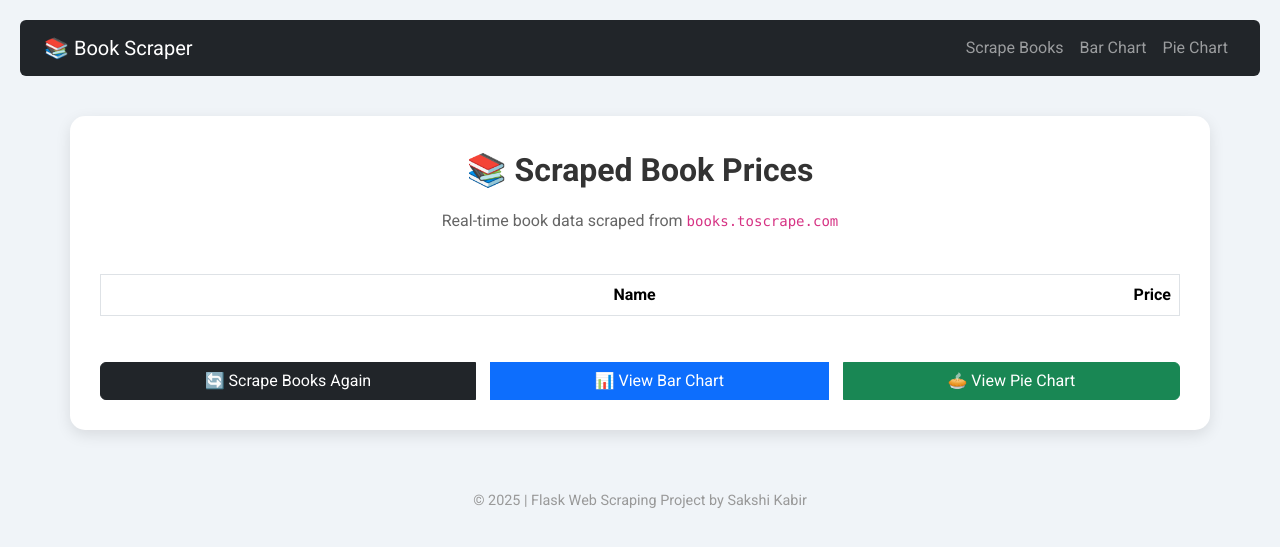
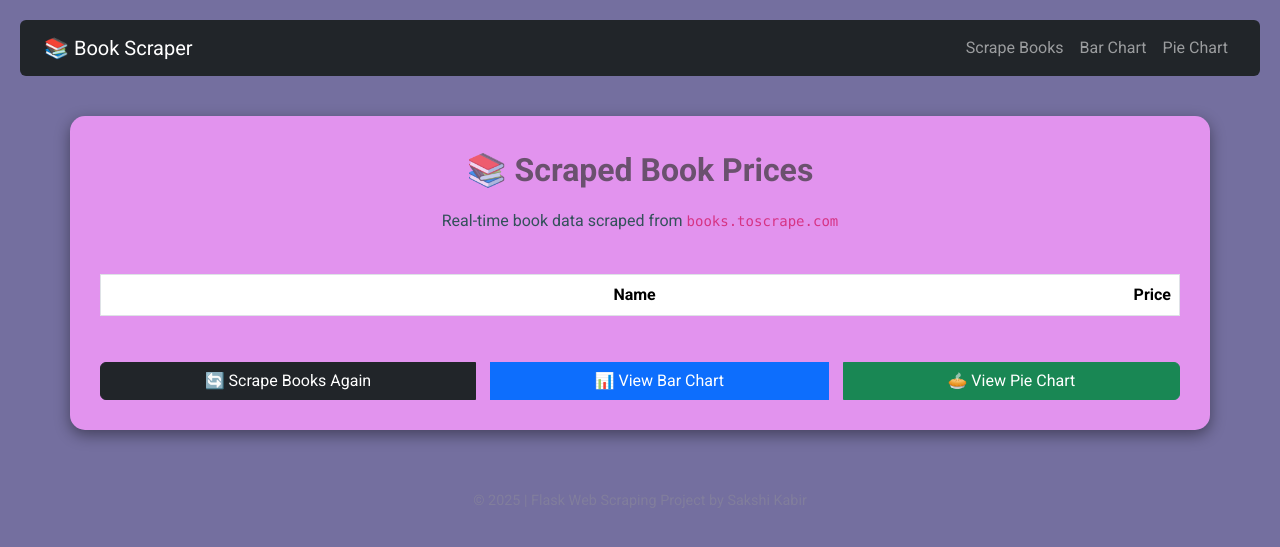
Before and after one commit to Sakshikabir/Flask-Scraping, a Flask app: page /scrape in a window 1280 px wide. Shown: the top 547 px of the page. Run offline with Flask 3, Linux system fonts and the light colour scheme; data that the repository does not hold is empty.

Commit message:
Initial commit

```diff
--- a/templates/home.html
+++ b/templates/home.html
@@ -13,13 +13,13 @@
     <style>
         body {
             font-family: 'Roboto', sans-serif;
-            background-color: #f0f4f8;
+            background-color: #6c6799f0;
             padding: 20px;
         }
         .container {
-            background-color: white;
+            background-color: rgb(226, 147, 238);
             border-radius: 15px;
-            box-shadow: 0 5px 15px rgba(0,0,0,0.1);
+            box-shadow: 0 5px 15px rgba(0, 0, 0, 0.419);
             padding: 30px;
             margin-top: 40px;
         }
@@ -27,12 +27,12 @@
             text-align: center;
             margin-bottom: 15px;
             font-size: 2rem;
-            color: #333;
+            color: #333333af;
             font-weight: bold;
         }
         .description {
             text-align: center;
-            color: #666;
+            color: #33515a;
             font-size: 1rem;
         }
         .btn-group {
@@ -45,7 +45,7 @@
         footer {
             margin-top: 60px;
             text-align: center;
-            color: #999;
+            color: #9999995e;
             font-size: 0.9rem;
         }
         table {
--- a/templates/index.html
+++ b/templates/index.html
@@ -6,7 +6,7 @@
     <link href="https://cdn.jsdelivr.net/npm/bootstrap@5.3.2/dist/css/bootstrap.min.css" rel="stylesheet">
     <style>
         body {
-            background-color: #f0f4f8;
+            background-color: #3075bb2a;
             font-family: 'Segoe UI', sans-serif;
             height: 100vh;
             display: flex;
```
